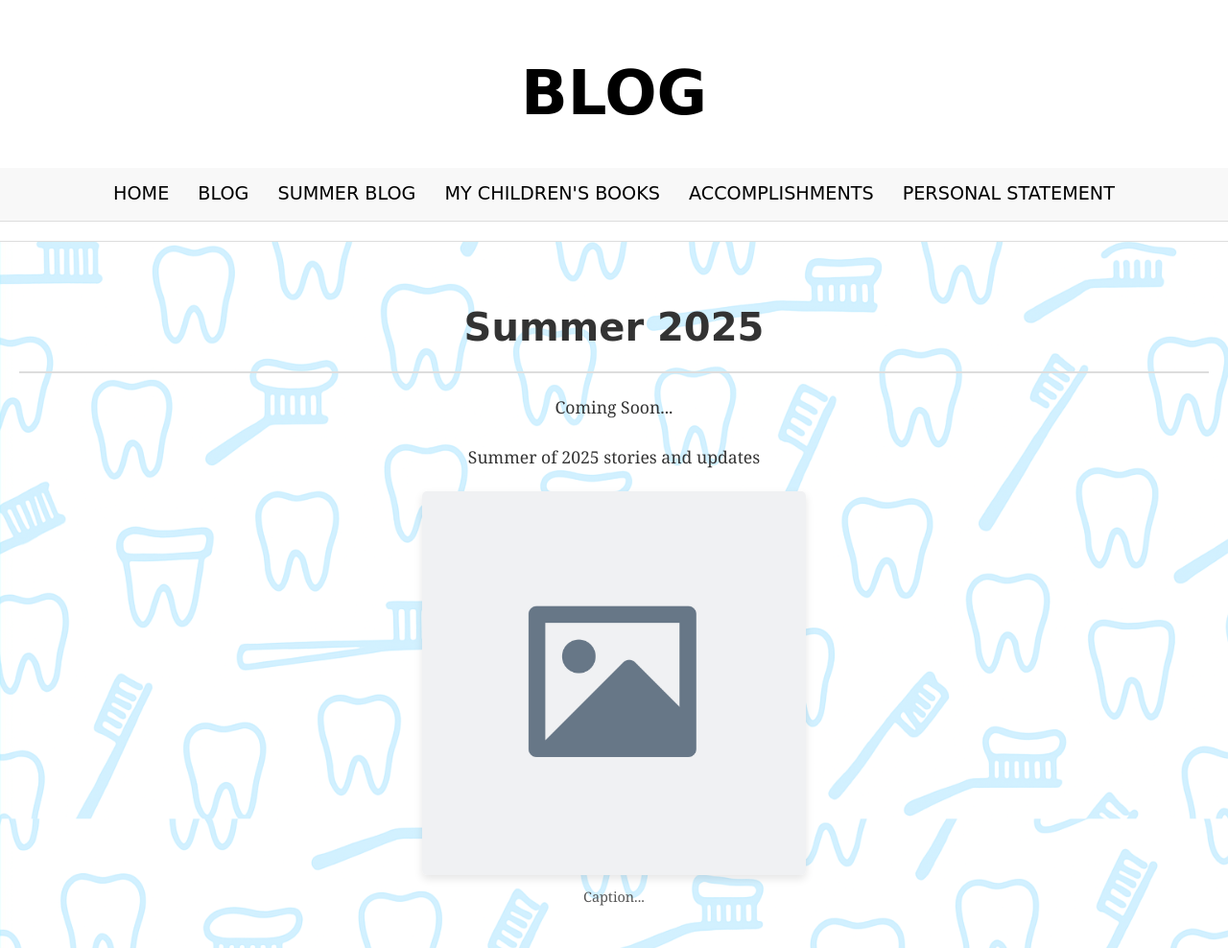
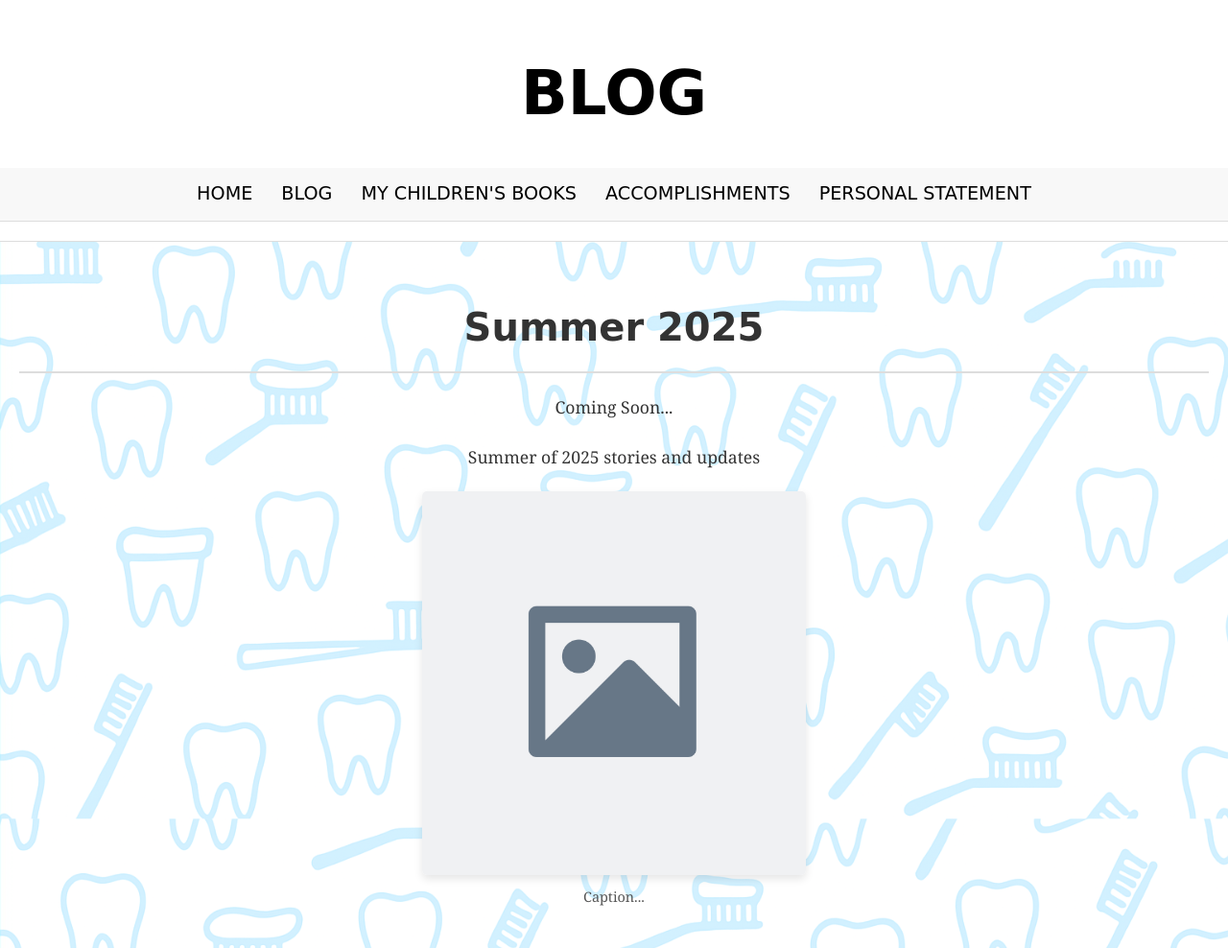
Before and after one commit to mainpagewebs/bellasgiftforahealthysmile, a plain HTML site: page blog.html in a window 1280 px wide. Shown: the top 988 px of the page at 96% size. Drawn offline with Linux system fonts and the light colour scheme; a web font is replaced by a local one.

Commit message:
Update blog.html

```diff
--- a/blog.html
+++ b/blog.html
@@ -12,7 +12,6 @@
     <nav>
       <a href="index.html">Home</a>
       <a href="blog.html">Blog</a>
-      <a href="blog.html">Summer Blog</a>
       <a href="mychildrensbooks.html">My Children's Books</a>
       <a href="accomplishments.html">Accomplishments</a>
       <a href="personalstatement.html">Personal Statement</a>
```
